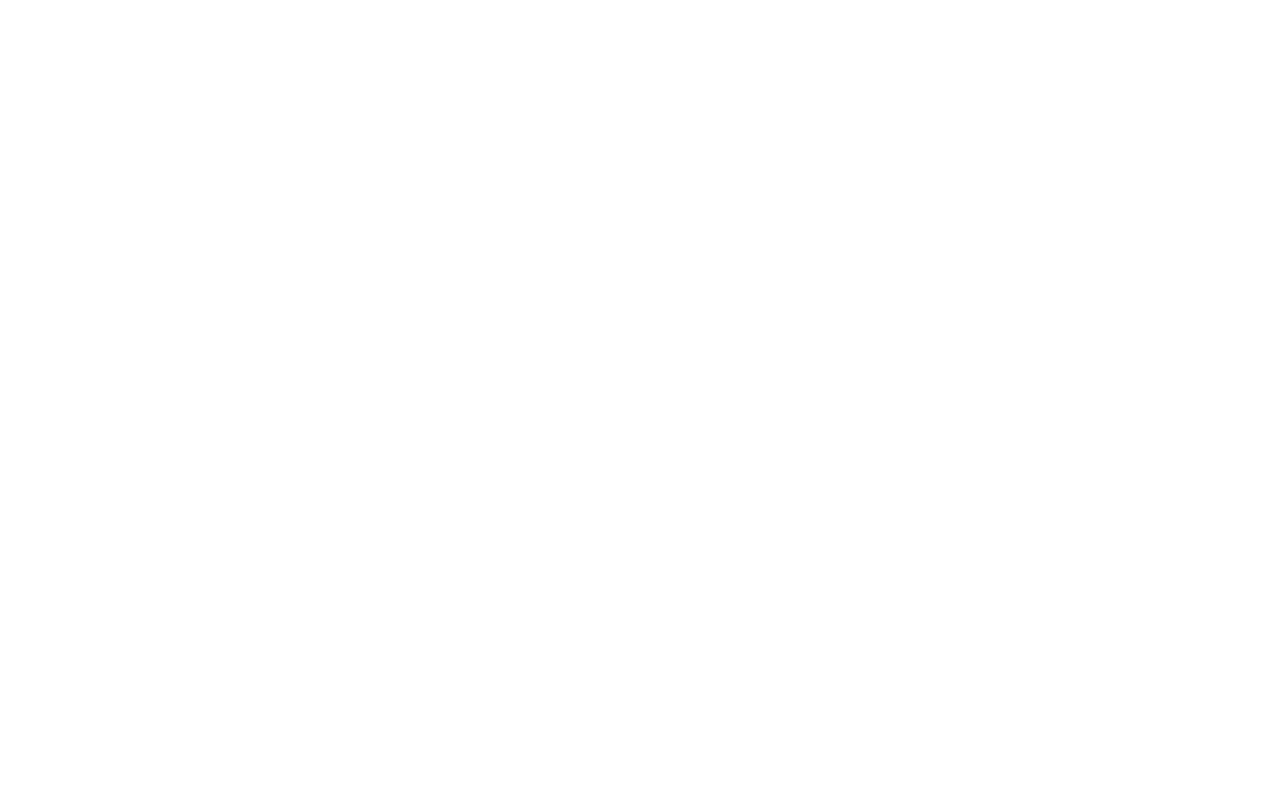
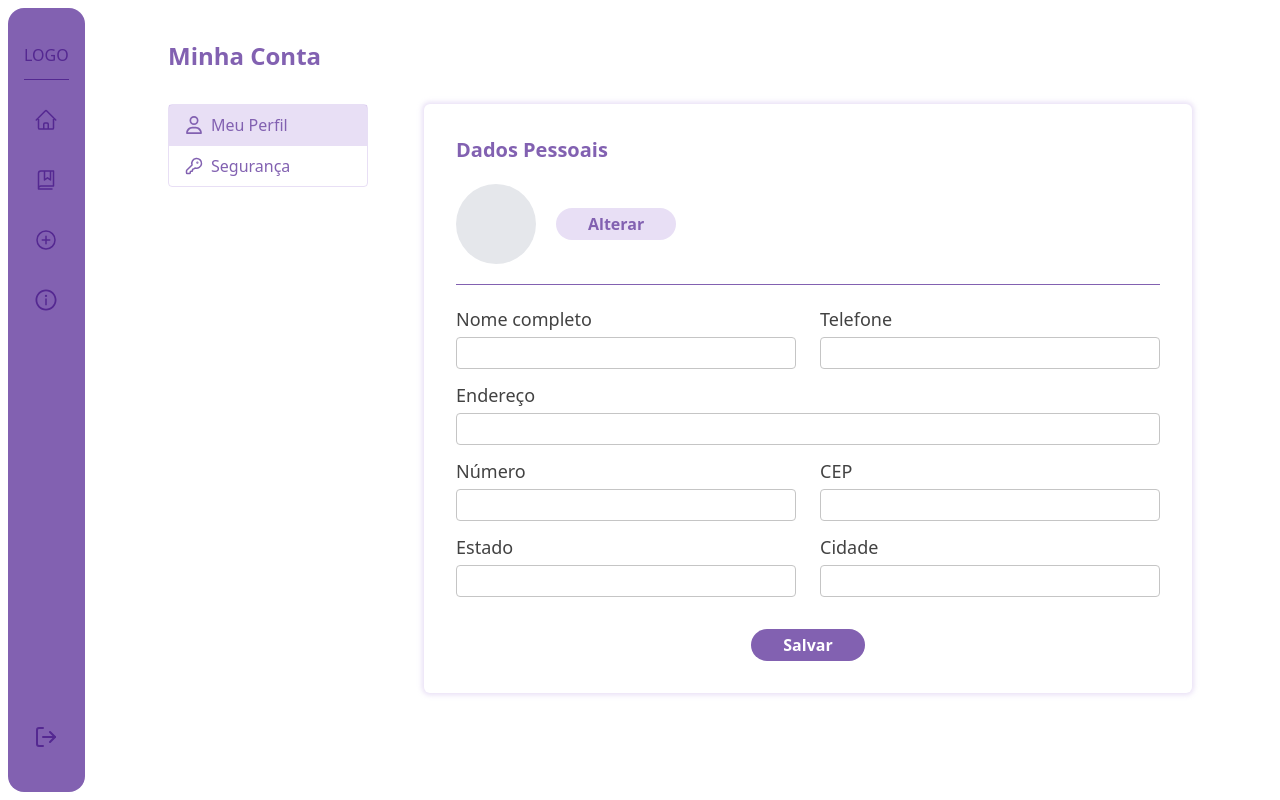
Before and after one commit to imarialu/bibliotroca, a React (Vite) app: page / in a window 1280 px wide. Before the commit this address had no page. Built offline with nearby package versions, Linux system fonts and the light colour scheme.

Commit message:
style: altera largura da section principal

```diff
--- a/src/App.jsx
+++ b/src/App.jsx
@@ -16,7 +16,7 @@
           <Route path='/inicio' element={<Home/>}/>
           <Route path='/cadastro-de-livros' element={<BookRegister/>}/>
           <Route path='/meus-livros' element={<MyBooks/>}/>
-          <Route path='/minha-conta' element={<MyAccount/>}/>
+          <Route path='/' element={<MyAccount/>}/>
         </Routes>
       </Router>
     </>
--- a/src/components/Sidebar.jsx
+++ b/src/components/Sidebar.jsx
@@ -16,9 +16,9 @@
                     <hr className="mt-3 text-[var(--color-darkpurple)]"/>
 
                     <ul className="flex flex-col gap-5 items-center mt-5">
-                        <SidebarLink icon={<HiOutlineHome className="text-2xl"/>}/>
-                        <SidebarLink icon={<PiBookBookmark className="text-2xl"/>}/>
-                        <SidebarLink icon={<IoAddCircleOutline className="text-2xl"/>}/>
+                        <SidebarLink url={"/inicio"} icon={<HiOutlineHome className="text-2xl"/>}/>
+                        <SidebarLink url={"/meus-livros"} icon={<PiBookBookmark className="text-2xl"/>}/>
+                        <SidebarLink url={"//cadastro-de-livros"} icon={<IoAddCircleOutline className="text-2xl"/>}/>
                         <SidebarLink icon={<AiOutlineInfoCircle className="text-2xl"/>}/>
                         <div></div>
                 </ul>
--- a/src/pages/MyAccount/MyAccount.jsx
+++ b/src/pages/MyAccount/MyAccount.jsx
@@ -15,7 +15,7 @@
         <>
             <Sidebar/>
             <main className="flex flex-col items-center min-h-screen h-full">
-                <section className="ml-20 w-[70%]">
+                <section className="ml-20 w-[80%]">
                     <div className="flex justify-start text-2xl font-bold text-[var(--color-purple)] mt-10 mb-8">
                         <h1>Minha Conta</h1>
                     </div>
```
